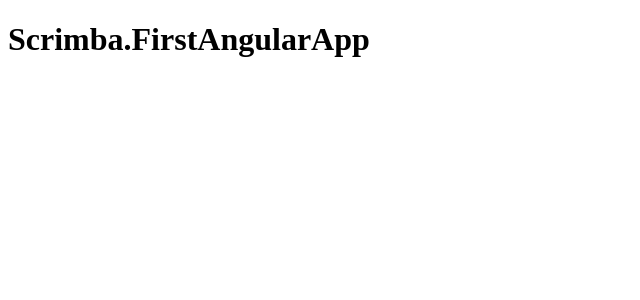
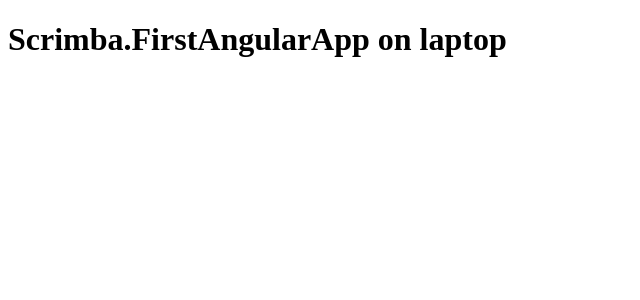
Before and after one commit to PeterJohnHanley/Scrimba.FirstAngularApp, an Angular app: page / in a window 1280 px wide. Shown: the top 300 px of the page, without its empty margins (0-640 px from the left). Built offline with nearby package versions, Linux system fonts and the light colour scheme.

Commit message:
Update title on laptop

```diff
--- a/package.json
+++ b/package.json
@@ -23,7 +23,7 @@
     "zone.js": "~0.14.3"
   },
   "devDependencies": {
-    "@angular-devkit/build-angular": "^17.2.0",
+    "@angular-devkit/build-angular": "^17.2.1",
     "@angular/cli": "^17.2.0",
     "@angular/compiler-cli": "^17.2.0",
     "@types/jasmine": "~5.1.0",
--- a/src/app/app.component.ts
+++ b/src/app/app.component.ts
@@ -13,6 +13,6 @@
   constructor() {}
 
   ngOnInit(): void {
-    this.title = 'Scrimba.FirstAngularApp';
+    this.title = 'Scrimba.FirstAngularApp on laptop';
   }
 }
```
Also changed, not shown: 1 other file (tests, documents, lock files or other folders).
